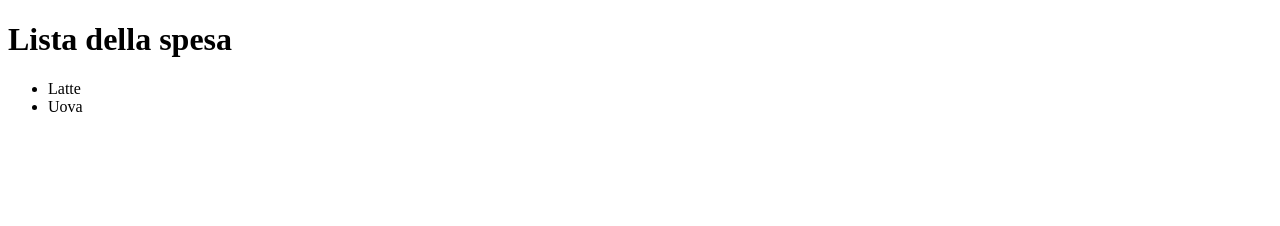
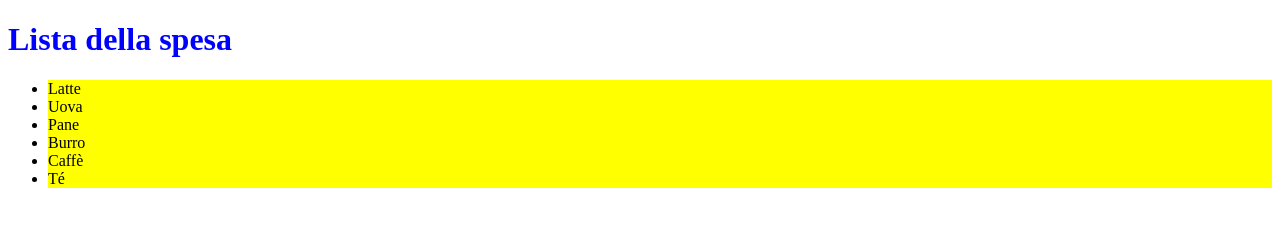
Before and after one commit to MatteoLanci/EPICODE-M3-D2-D2b, a plain HTML site: page D2-Git/index.html in a window 1280 px wide. Drawn offline with Linux system fonts and the light colour scheme.

Commit message:
EDIT h1 + li
cambiato il colore del titolo in blu + cambiato colore di sfondo dei <li> in giallo

```diff
--- a/D2-Git/index.html
+++ b/D2-Git/index.html
@@ -4,6 +4,7 @@
     <meta charset="UTF-8" />
     <meta http-equiv="X-UA-Compatible" content="IE=edge" />
     <meta name="viewport" content="width=device-width, initial-scale=1.0" />
+    <link rel="stylesheet" href="style.css" />
     <title>Document</title>
   </head>
   <body>
@@ -14,6 +15,10 @@
       <ul>
         <li>Latte</li>
         <li>Uova</li>
+        <li>Pane</li>
+        <li>Burro</li>
+        <li>Caffè</li>
+        <li>Té</li>
       </ul>
     </main>
   </body>
--- /dev/null
+++ b/D2-Git/style.css
@@ -0,0 +1,7 @@
+header .title {
+  color: blue;
+}
+
+main ul li {
+  background: yellow;
+}
```
